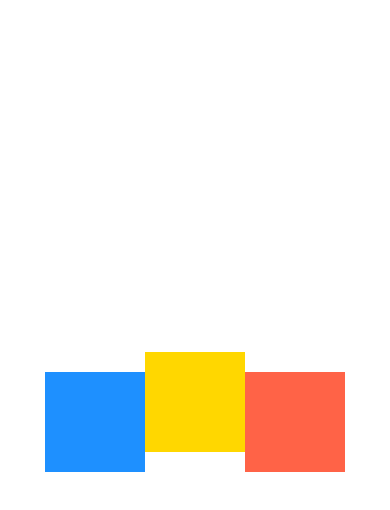
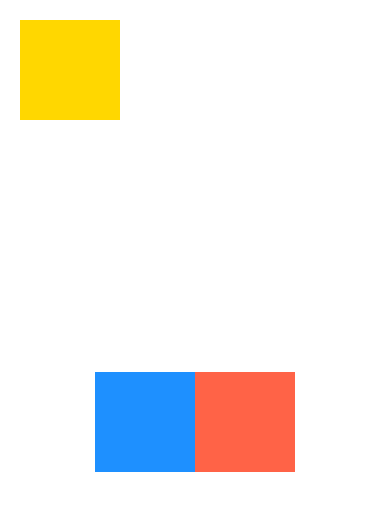
Before and after one commit to rafaelpapa81/DoneWithIt, a React Native app: screen / in a window 390 px wide. Shown: the top 510 px of the page. Built offline with nearby package versions, Linux system fonts and the light colour scheme.

Commit message:
align position absolute

```diff
--- a/App.js
+++ b/App.js
@@ -29,7 +29,9 @@ export default function App() {
           backgroundColor: "gold",
           width: 100,
           height: 100,  // in Reactive Native position relative is default for all components
-          top: -20, // same as bottom: 20 (relative to its original position, do not affect the layout around)
+          top: 20,
+          left: 20,
+          position: "absolute",
         }}
       />
       <View
```
